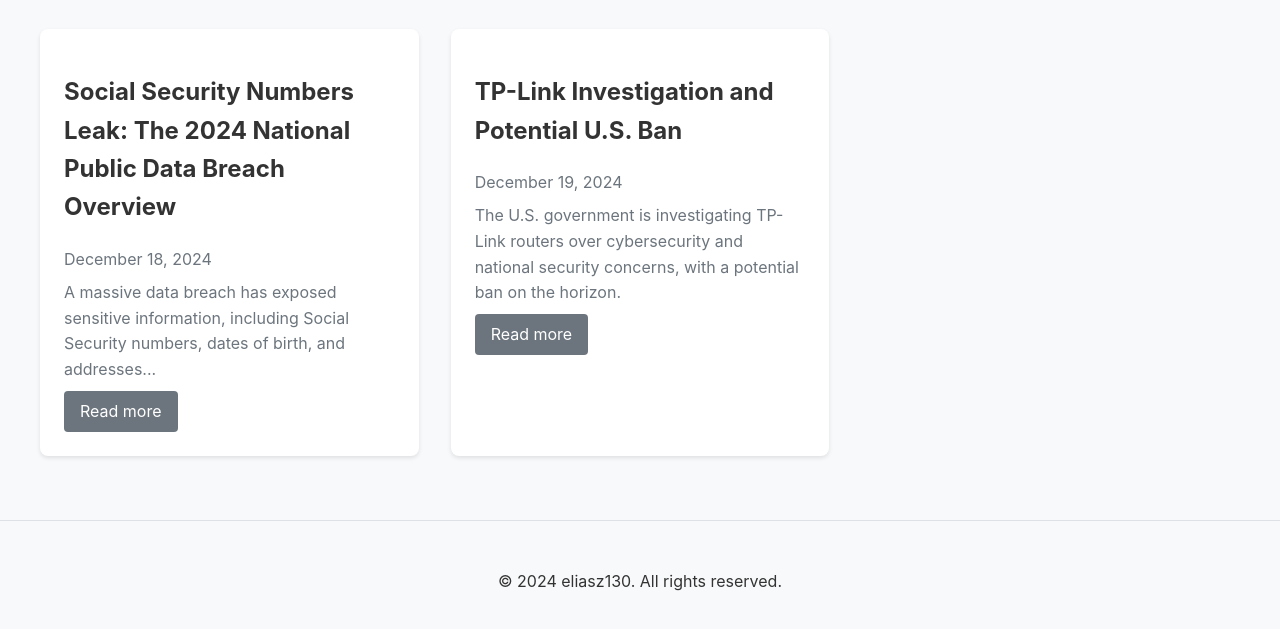
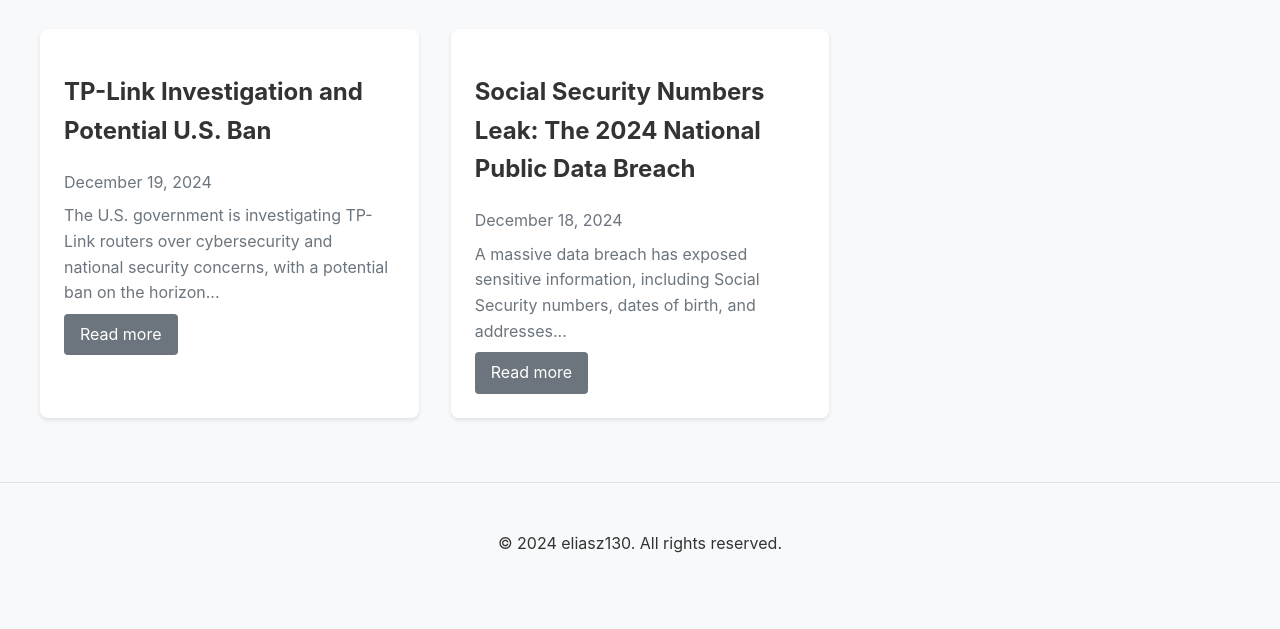
Before and after one commit to eliasz130/eliasz130.github.io, a plain HTML site: page blog/index.html in a window 1280 px wide. Shown: the part 133-762 px from the top of the page. Drawn offline with Linux system fonts and the light colour scheme.

Commit message:
Change posts around

```diff
--- a/blog/index.html
+++ b/blog/index.html
@@ -22,17 +22,17 @@
         <div class="posts-grid">
 
                 <div class="post-card">
-                    <h2>Social Security Numbers Leak: The 2024 National Public Data Breach Overview</h2>
+                    <h2>TP-Link Investigation and Potential U.S. Ban</h2>
+                    <p class="post-meta">December 19, 2024</p>
+                    <p class="post-meta">The U.S. government is investigating TP-Link routers over cybersecurity and national security concerns, with a potential ban on the horizon...</p>
+                    <a href="tp-link-investigation.html" class="btn btn-back">Read more</a>
+                </div>
+
+                <div class="post-card">
+                    <h2>Social Security Numbers Leak: The 2024 National Public Data Breach</h2>
                     <p class="post-meta">December 18, 2024</p>
                     <p class="post-meta">A massive data breach has exposed sensitive information, including Social Security numbers, dates of birth, and addresses...</p>
                     <a href="social-security-leak.html" class="btn btn-back">Read more</a>
-                </div>
-
-                <div class="post-card">
-                    <h2>TP-Link Investigation and Potential U.S. Ban</h2>
-                    <p class="post-meta">December 19, 2024</p>
-                    <p class="post-meta">The U.S. government is investigating TP-Link routers over cybersecurity and national security concerns, with a potential ban on the horizon.</p>
-                    <a href="tp-link-investigation.html" class="btn btn-back">Read more</a>
                 </div>
 
         </div>
```
Also changed, not shown: blog/social-security-leak.html (+3 -3 lines), blog/tp-link-investigation.html (+1 -1 lines).
